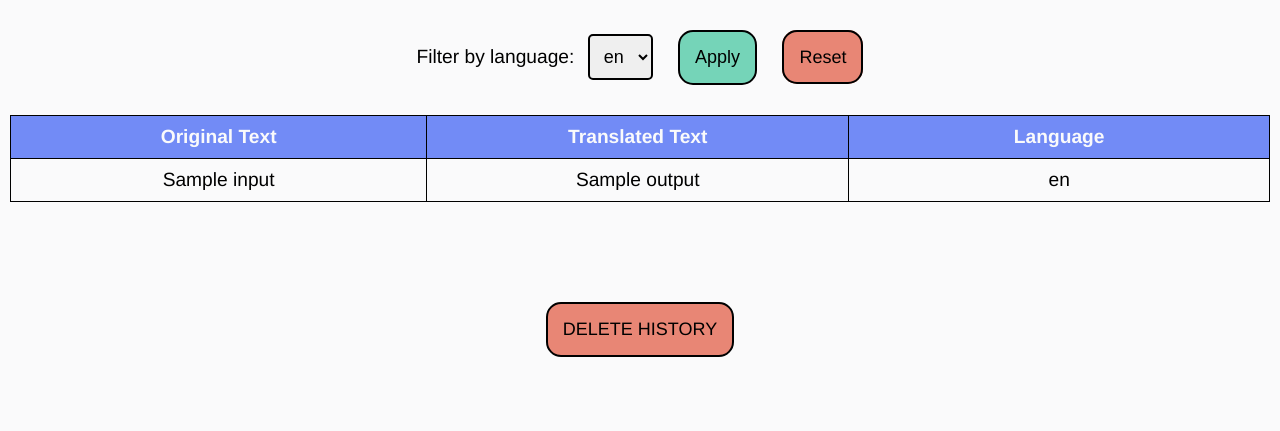
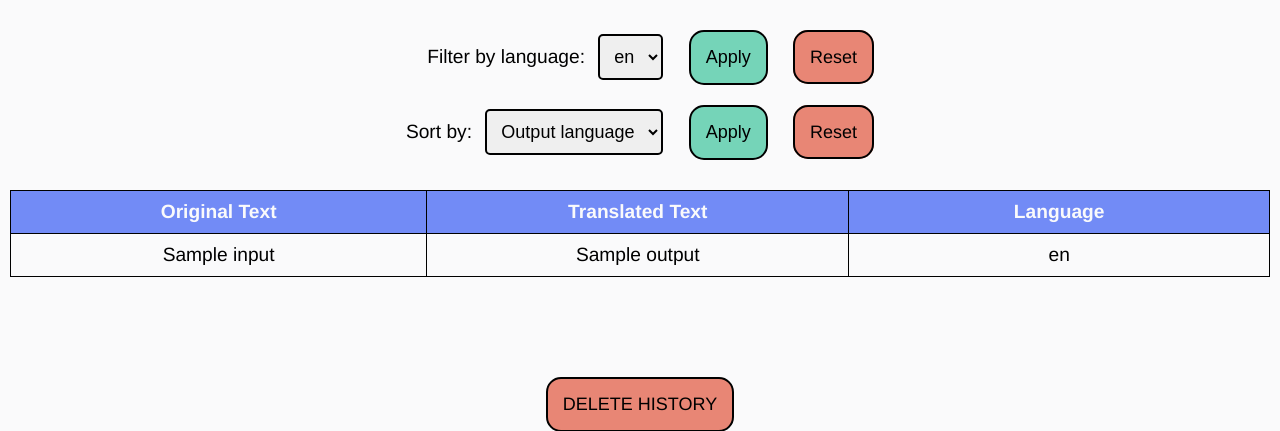
Before and after one commit to software-students-fall2022/final-project-project5-team8, a Flask app: page /dashboard in a window 1280 px wide. Shown: the part 155-586 px from the top of the page. Run offline with Flask 2, Linux system fonts and the light colour scheme; a database or web service that is not in the repository returns one stand-in record (values such as "Sample title"); some libraries are stand-ins or nearby versions.

Commit message:
added sort to dashboard

```diff
--- a/web_app/controller.py
+++ b/web_app/controller.py
@@ -161,5 +161,16 @@ def filter_history():
         return render_template('dashboard.html', translations=translations, count=count, lang=lang)
 
 
+# sort the history alphabetically
+@app.route('/dashboard/sort', methods=["GET", "POST"])
+def sort_history():
+    if request.method == "POST":
+        lang = get_db(0).langs.find({})
+        choice = request.form.get('sort')
+        translations = get_db(1).hist.find({}).sort(choice, 1)
+        count = get_db(1).hist.count_documents({})
+        return render_template('dashboard.html', translations=translations, count=count, lang=lang)
+
+
 if __name__ == "__main__":
     app.run(host="0.0.0.0", port=5000, threaded=True)
--- a/web_app/static/css/styles.css
+++ b/web_app/static/css/styles.css
@@ -235,3 +235,10 @@ img {
 .reset-filter-btn:active {
   transform: translateY(2px);
 }
+
+.dashboard-functions {
+  display: flex;
+  gap: 20px;
+  flex-direction: column;
+  align-items: flex-end;
+}
--- a/web_app/templates/dashboard.html
+++ b/web_app/templates/dashboard.html
@@ -21,6 +21,7 @@
       <a href="{{ url_for('home') }}" class="header-btn"> &#x2190; </a>
     </header>
     <main>
+      <div class="dashboard-functions">
         <form
           class="filter-request"
           method="POST"
@@ -39,6 +40,24 @@
             Reset
           </a>
         </form>
+        <form
+          class="sort-request"
+          method="POST"
+          action="{{ url_for('sort_history') }}"
+        >
+          <span class="input-group-addon">Sort by:</span>
+          <select name="sort" class="selectpicker form-control">
+            <option value="output_lang">Output language</option>
+            <option value="input">Input text</option>
+          </select>
+          <button type="submit" class="btn btn-default" id="apply-btn">
+            Apply
+          </button>
+          <a href="{{ url_for('dashboard_display') }}" class="reset-filter-btn">
+            Reset
+          </a>
+        </form>
+      </div>
       <div class="dashboard-pg">
         <table
           class="history-container"
```
Lines whose indentation alone changed are shown as unchanged.
